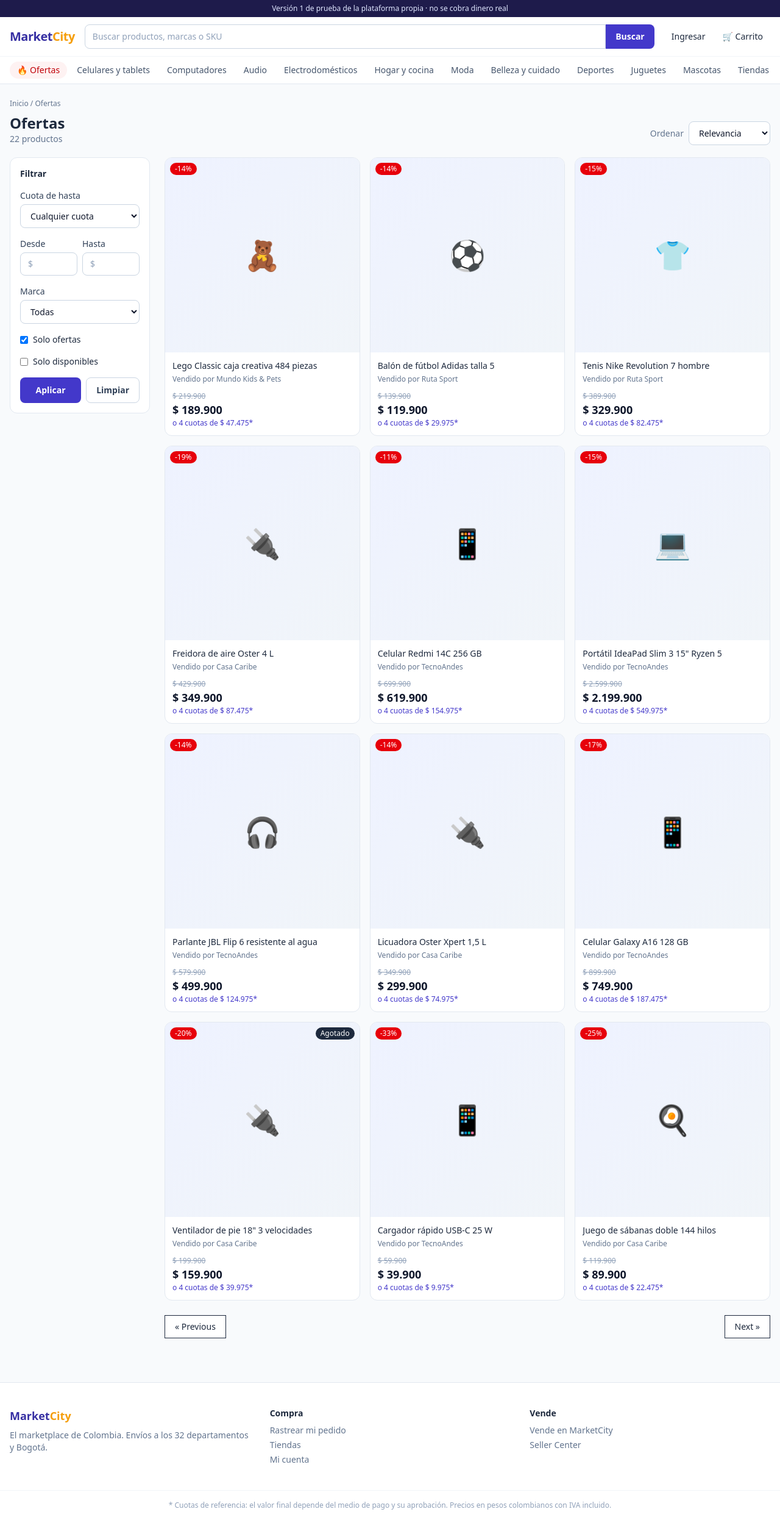
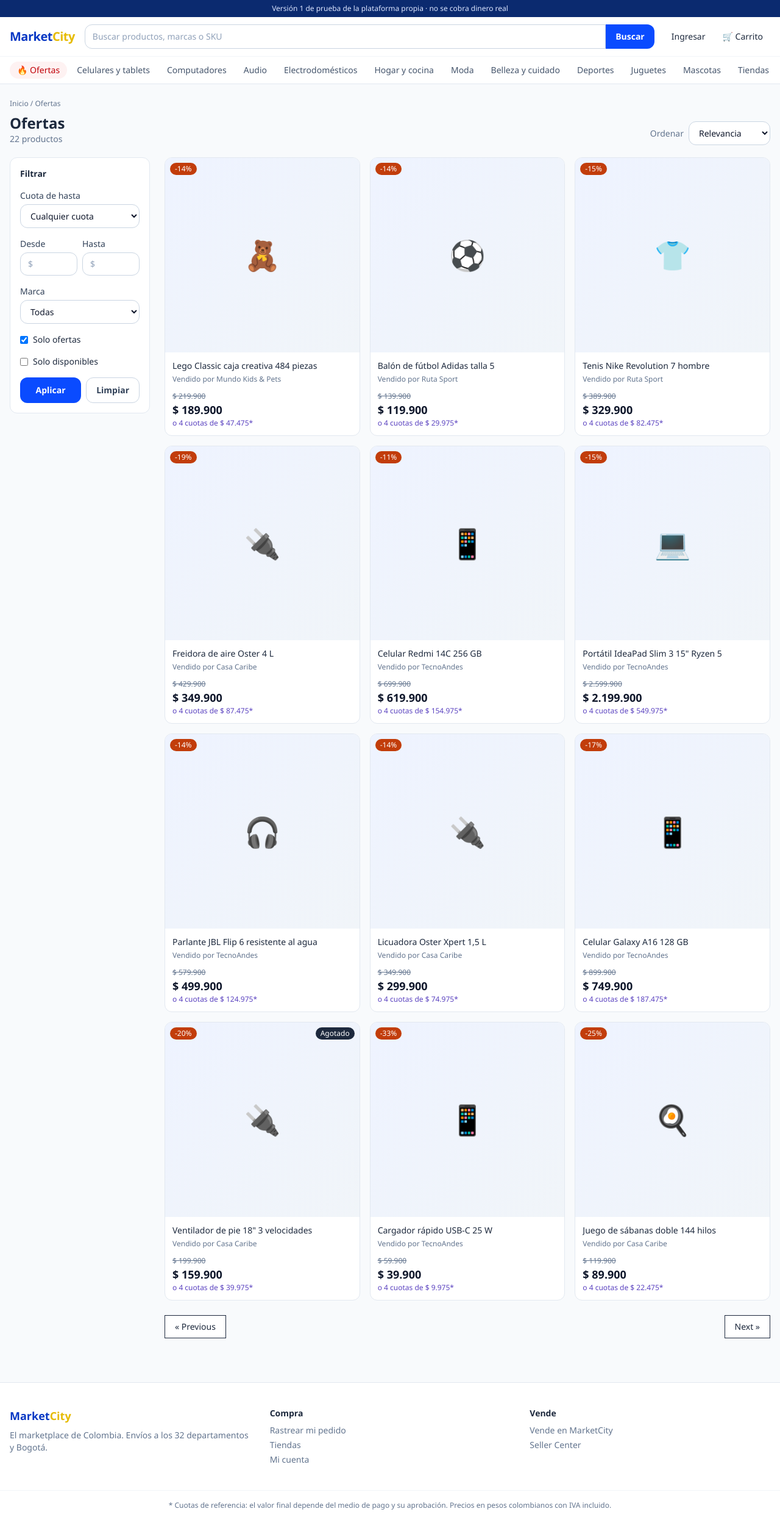
Before and after one commit to marketcitycol/MarketCity, a Laravel app: page /ofertas-relampago in a window 1280 px wide. Shown: the whole page at 61% size. Run offline with Laravel 12, Linux system fonts and the light colour scheme; data comes from the database, SQL or seed files in the repository; style sheets or scripts are compiled from the project's sources; some libraries are stand-ins or nearby versions; some web fonts are replaced.

Commit message:
feat(plataforma): identidad visual de MarketCity en v1 (Fase E)
Paleta de marca de las variables --mc-* del sitio actual (#0A4BFF,
amarillo #FCD116, crédito #5B43C0, ofertas #C23D0B), Poppins
autoalojada (OFL, subconjunto latino), texto secundario con contraste AA
y tarjeta de categoría sin desborde en 375 px.

Co-Authored-By: Claude Opus 5.5 <noreply@anthropic.com>
Claude-Session: https://claude.ai/code/session_015HhGhWcFDKa6JvWnPiJqcD

```diff
--- a/plataforma/package.json
+++ b/plataforma/package.json
@@ -7,6 +7,7 @@
         "dev": "vite"
     },
     "devDependencies": {
+        "@fontsource/poppins": "^5.3.0",
         "@tailwindcss/vite": "^4.0.0",
         "concurrently": "^10.0.3",
         "laravel-vite-plugin": "^3.1",
--- a/plataforma/resources/css/app.css
+++ b/plataforma/resources/css/app.css
@@ -1,18 +1,35 @@
 @import 'tailwindcss';
+@import '@fontsource/poppins/latin-400.css';
+@import '@fontsource/poppins/latin-500.css';
+@import '@fontsource/poppins/latin-600.css';
+@import '@fontsource/poppins/latin-700.css';
 
 @source '../../vendor/laravel/framework/src/Illuminate/Pagination/resources/views/*.blade.php';
 @source '../views';
 
+
+/*
+ * Tokens de marca MarketCity (docs/marketcity-audit/04-identidad-visual.md).
+ * Tomados de las variables --mc-* del sitio actual; "brand" unifica los 5 azules que conviven hoy.
+ */
 @theme {
-    --font-sans: ui-sans-serif, system-ui, sans-serif, 'Apple Color Emoji', 'Segoe UI Emoji';
-    --color-brand-50: #eef2ff;
-    --color-brand-100: #e0e7ff;
-    --color-brand-500: #4f46e5;
-    --color-brand-600: #4338ca;
-    --color-brand-700: #3730a3;
-    --color-brand-900: #1e1b4b;
-    --color-accent-400: #fbbf24;
-    --color-accent-500: #f59e0b;
+    --font-sans: 'Poppins', 'Segoe UI', system-ui, sans-serif, 'Apple Color Emoji', 'Segoe UI Emoji';
+    --color-brand-50: #eef3ff;
+    --color-brand-100: #dce6ff;
+    --color-brand-500: #0a4bff;
+    --color-brand-600: #0a4bff;
+    --color-brand-700: #0838c4;
+    --color-brand-900: #0b2a6f;
+    --color-accent-400: #fcd116;
+    --color-accent-500: #e6bb00;
+    --color-credit-50: #f1eefc;
+    --color-credit-600: #5b43c0;
+    --color-offer-50: #fff1eb;
+    --color-offer-600: #c23d0b;
+    --color-success-50: #e8f6ee;
+    --color-success-700: #0e7a3d;
+    --radius-lg: 0.75rem;
+    --radius-xl: 0.75rem;
 }
 
 @layer components {
--- a/plataforma/resources/views/admin/orders/show.blade.php
+++ b/plataforma/resources/views/admin/orders/show.blade.php
@@ -23,7 +23,7 @@
                 <div><dt class="text-xs text-slate-500">Comisión</dt><dd>{{ cop($so->commission_amount) }}</dd></div>
                 <div><dt class="text-xs text-slate-500">Neto vendedor</dt><dd class="font-semibold">{{ cop($so->seller_net) }}</dd></div>
             </dl>
-            @if ($so->commission_rule)<p class="mt-1 text-xs text-slate-400">Regla aplicada: {{ $so->commission_rule['percent'] }} % + {{ cop($so->commission_rule['fixed']) }} ({{ $so->commission_rule['source'] ?? '' }})</p>@endif
+            @if ($so->commission_rule)<p class="mt-1 text-xs text-slate-500">Regla aplicada: {{ $so->commission_rule['percent'] }} % + {{ cop($so->commission_rule['fixed']) }} ({{ $so->commission_rule['source'] ?? '' }})</p>@endif
             @if ($so->settlement_due_on)<p class="mt-1 text-xs text-slate-500">Liquidación: {{ $so->settled_at ? 'pagada '.fecha($so->settled_at, 'd/m/Y').' · '.$so->settlement_reference : 'programada '.$so->settlement_due_on->format('d/m/Y') }}</p>@endif
             @if ($so->tracking_number)<p class="mt-1 text-sm">Guía: {{ $so->carrierName() }} {{ $so->tracking_number }}</p>@endif
             @if (! in_array($so->status, ['entregado', 'cancelado']))
@@ -42,7 +42,7 @@
         <section class="card p-5 text-sm">
             <h2 class="font-semibold">Historial</h2>
             <ul class="mt-2 space-y-1 text-slate-600">
-                @foreach ($order->events as $e)<li><span class="text-slate-400">{{ fecha($e->created_at) }}</span> · {{ $e->message }} @if ($e->user)<span class="text-xs text-slate-400">({{ $e->user->name }})</span>@endif</li>@endforeach
+                @foreach ($order->events as $e)<li><span class="text-slate-500">{{ fecha($e->created_at) }}</span> · {{ $e->message }} @if ($e->user)<span class="text-xs text-slate-500">({{ $e->user->name }})</span>@endif</li>@endforeach
             </ul>
         </section>
     </div>
--- a/plataforma/resources/views/layouts/shop.blade.php
+++ b/plataforma/resources/views/layouts/shop.blade.php
@@ -77,7 +77,7 @@
                 </ul>
             </div>
         </div>
-        <p class="border-t border-slate-100 px-4 py-4 text-center text-xs text-slate-400">* Cuotas de referencia: el valor final depende del medio de pago y su aprobación. Precios en pesos colombianos con IVA incluido.</p>
+        <p class="border-t border-slate-100 px-4 py-4 text-center text-xs text-slate-500">* Cuotas de referencia: el valor final depende del medio de pago y su aprobación. Precios en pesos colombianos con IVA incluido.</p>
     </footer>
 </body>
 </html>
--- a/plataforma/resources/views/partials/product-card.blade.php
+++ b/plataforma/resources/views/partials/product-card.blade.php
@@ -3,7 +3,7 @@
     <a href="{{ route('product', $product) }}" class="relative block aspect-square bg-slate-100">
         @include('partials.product-image', ['product' => $product, 'size' => 'text-5xl'])
         @if ($product->isOnSale())
-            <span class="badge absolute top-2 left-2 bg-red-600 text-white">-{{ $product->discountPercent() }}%</span>
+            <span class="badge absolute top-2 left-2 bg-offer-600 text-white">-{{ $product->discountPercent() }}%</span>
         @endif
         @unless ($product->inStock())
             <span class="badge absolute top-2 right-2 bg-slate-800 text-white">Agotado</span>
@@ -14,10 +14,10 @@
         <p class="text-xs text-slate-500">Vendido por {{ $product->store->name }}</p>
         <div class="mt-auto pt-2">
             @if ($product->isOnSale())
-                <p class="text-xs text-slate-400 line-through">{{ cop($product->regular_price) }}</p>
+                <p class="text-xs text-slate-500 line-through">{{ cop($product->regular_price) }}</p>
             @endif
             <p class="text-lg font-bold text-slate-900">{{ cop($product->price) }}</p>
-            <p class="text-xs text-brand-600">o {{ $inst }} cuotas de {{ cop(ceil($product->price / $inst)) }}*</p>
+            <p class="text-xs font-medium text-credit-600">o {{ $inst }} cuotas de {{ cop(ceil($product->price / $inst)) }}*</p>
         </div>
     </div>
 </article>
--- a/plataforma/resources/views/shop/home.blade.php
+++ b/plataforma/resources/views/shop/home.blade.php
@@ -17,8 +17,8 @@
     <h2 class="text-lg font-bold">Categorías</h2>
     <div class="mt-3 grid grid-cols-2 gap-3 sm:grid-cols-5">
         @foreach (\App\Models\Category::orderBy('position')->get() as $c)
-            <a href="{{ route('category', $c) }}" class="card flex items-center gap-3 p-3 text-sm font-medium hover:border-brand-500 hover:text-brand-700">
-                <span class="text-2xl" aria-hidden="true">{{ $c->icon }}</span>{{ $c->name }}
+            <a href="{{ route('category', $c) }}" class="card flex min-w-0 items-center gap-3 p-3 text-sm font-medium hover:border-brand-500 hover:text-brand-700">
+                <span class="text-2xl" aria-hidden="true">{{ $c->icon }}</span><span class="min-w-0 [overflow-wrap:anywhere]">{{ $c->name }}</span>
             </a>
         @endforeach
     </div>
--- a/plataforma/resources/views/shop/order.blade.php
+++ b/plataforma/resources/views/shop/order.blade.php
@@ -21,7 +21,7 @@
                 @foreach (\App\Models\SellerOrder::FLOW as $i => $st)
                     <li>
                         <div class="h-1.5 rounded-full {{ $i <= $pos ? 'bg-brand-600' : 'bg-slate-200' }}"></div>
-                        <p class="mt-1 {{ $i <= $pos ? 'font-semibold text-brand-700' : 'text-slate-400' }}">{{ \App\Models\SellerOrder::STATUSES[$st] }}</p>
+                        <p class="mt-1 {{ $i <= $pos ? 'font-semibold text-brand-700' : 'text-slate-500' }}">{{ \App\Models\SellerOrder::STATUSES[$st] }}</p>
                     </li>
                 @endforeach
             </ol>
@@ -39,7 +39,7 @@
     <section class="card mt-5 p-5 text-sm">
         <p class="font-semibold">Historial</p>
         <ul class="mt-2 space-y-1 text-slate-600">
-            @foreach ($order->events as $e)<li><span class="text-slate-400">{{ fecha($e->created_at) }}</span> · {{ $e->message }}</li>@endforeach
+            @foreach ($order->events as $e)<li><span class="text-slate-500">{{ fecha($e->created_at) }}</span> · {{ $e->message }}</li>@endforeach
         </ul>
     </section>
 </div>
--- a/plataforma/resources/views/shop/product.blade.php
+++ b/plataforma/resources/views/shop/product.blade.php
@@ -31,7 +31,7 @@
 
         <div class="mt-5">
             @if ($product->isOnSale())
-                <p class="text-sm text-slate-400"><span class="line-through">{{ cop($product->regular_price) }}</span> <span class="badge bg-red-100 text-red-700">-{{ $product->discountPercent() }}%</span></p>
+                <p class="text-sm text-slate-500"><span class="line-through">{{ cop($product->regular_price) }}</span> <span class="badge bg-red-100 text-red-700">-{{ $product->discountPercent() }}%</span></p>
             @endif
             <p class="text-3xl font-extrabold">{{ cop($product->price) }}</p>
             <p class="mt-1 text-sm text-brand-700">o hasta {{ $inst }} cuotas de <strong>{{ cop(ceil($product->price / $inst)) }}</strong>*</p>
--- a/plataforma/resources/views/shop/sandbox.blade.php
+++ b/plataforma/resources/views/shop/sandbox.blade.php
@@ -4,7 +4,7 @@
 <div class="mx-auto max-w-md">
     <div class="card overflow-hidden">
         <div class="bg-slate-900 px-5 py-4 text-white">
-            <p class="text-xs tracking-wide text-slate-400 uppercase">Pasarela de prueba</p>
+            <p class="text-xs tracking-wide text-slate-500 uppercase">Pasarela de prueba</p>
             <p class="text-lg font-semibold">Pedido {{ $order->number }}</p>
         </div>
         <div class="p-5">
```
Also changed, not shown: docs/marketcity-audit/04-identidad-visual.md (+12 -7 lines), plataforma/package-lock.json, plataforma/v1-ficha-movil.png (added), plataforma/v1-home-escritorio.png (added), plataforma/v1-home-movil.png (added).
